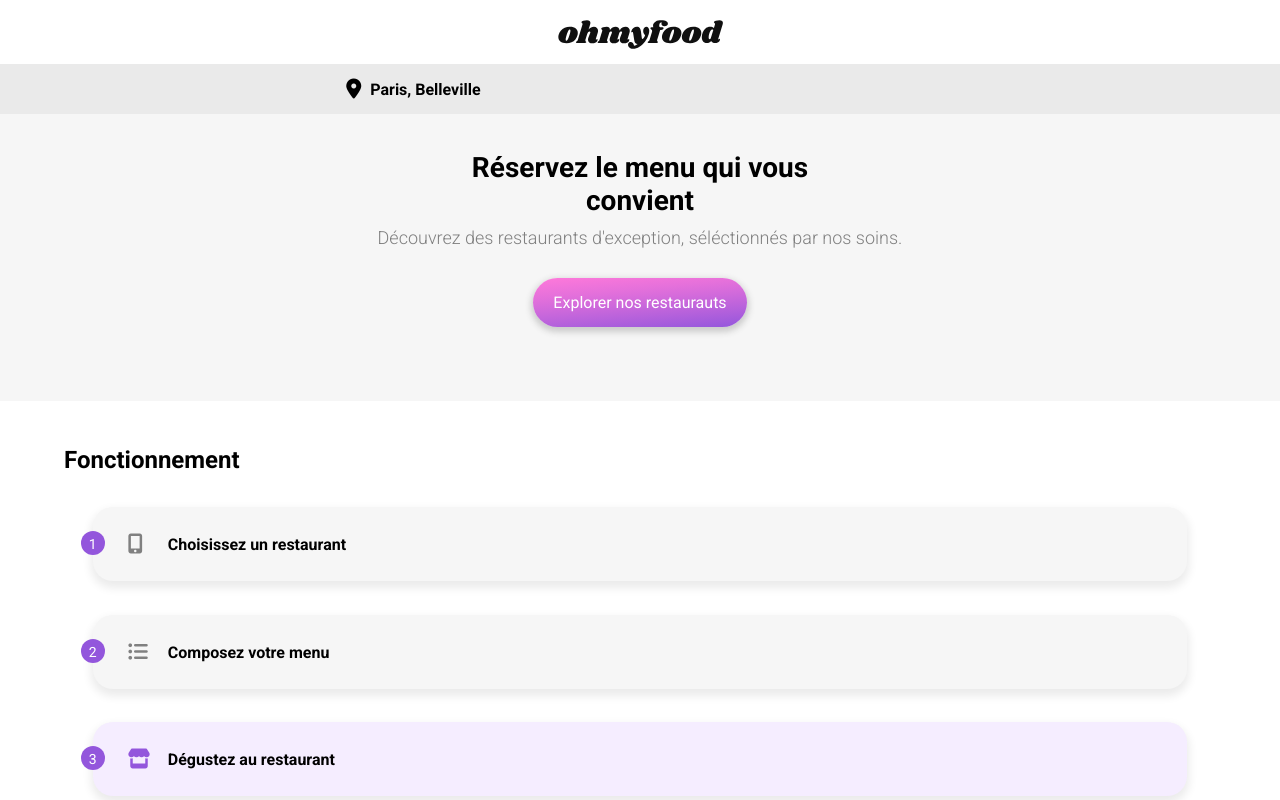
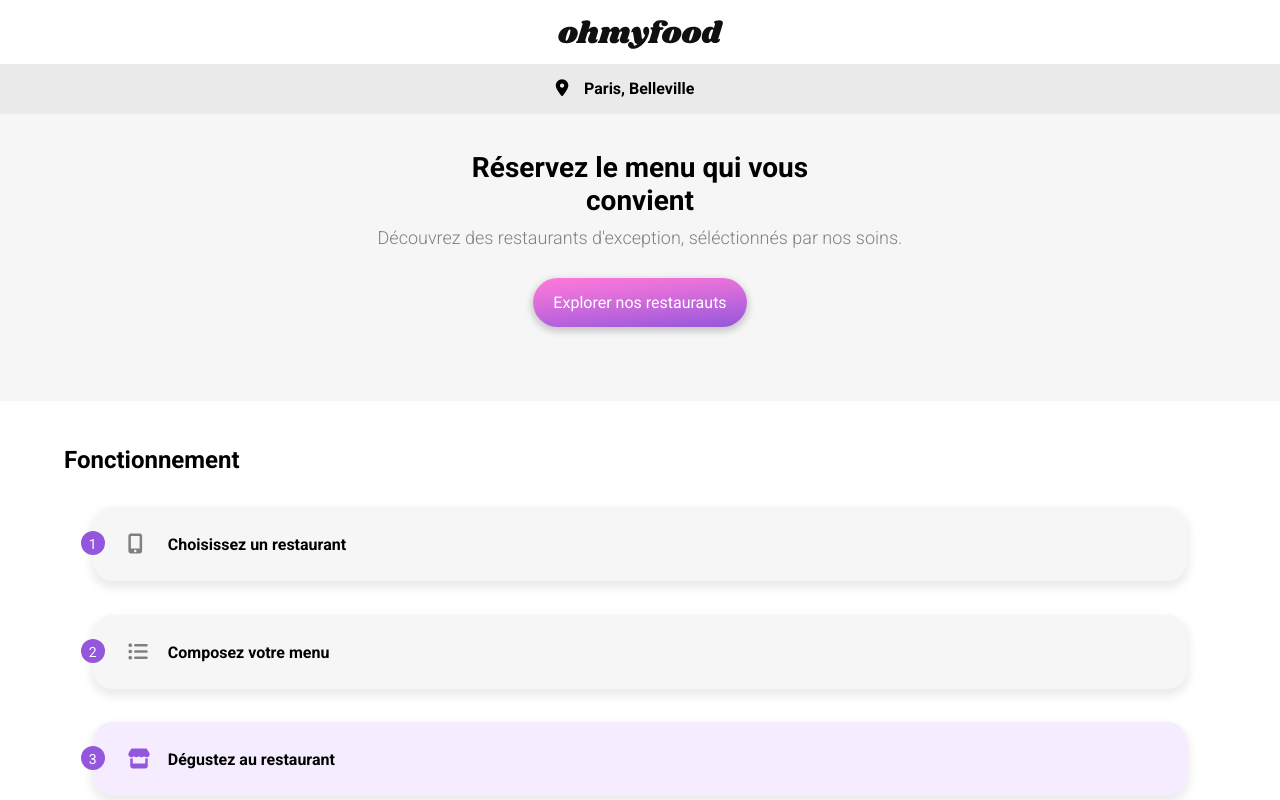
Before and after one commit to MecyDev/CyrilMechain_3_15042021, a website: page index.html in a window 1280 px wide. Shown: the top 800 px of the page. Drawn offline with Linux system fonts and the light colour scheme; a web font is replaced by a local one.

Commit message:
positionnnement ajuster et taille icone aussi

```diff
--- a/index.html
+++ b/index.html
@@ -28,7 +28,7 @@
     </header>
     <section class="section--localisation">
       <div class="localisation">
-        <i class="fas fa-map-marker-alt fa-lg localisation__ico"></i> Paris,
+        <i class="fas fa-map-marker-alt fa-sm localisation__ico"></i> Paris,
         Belleville
       </div>
     </section>
--- a/sass/composants/_localisation.scss
+++ b/sass/composants/_localisation.scss
@@ -5,12 +5,14 @@
 }
 
 .localisation {
-  width: 47%;
+  width: 165px;
   font-weight: bold;
   font-size: 1.6rem;
   margin: auto;
 
   &__ico {
-    padding-right: 5px;
+    padding-right: 12px;
+    transform: scale(1.2);
+    padding-bottom: 10px;
   }
 }
```
Also changed, not shown: public/css/style.css, 1 other file.
